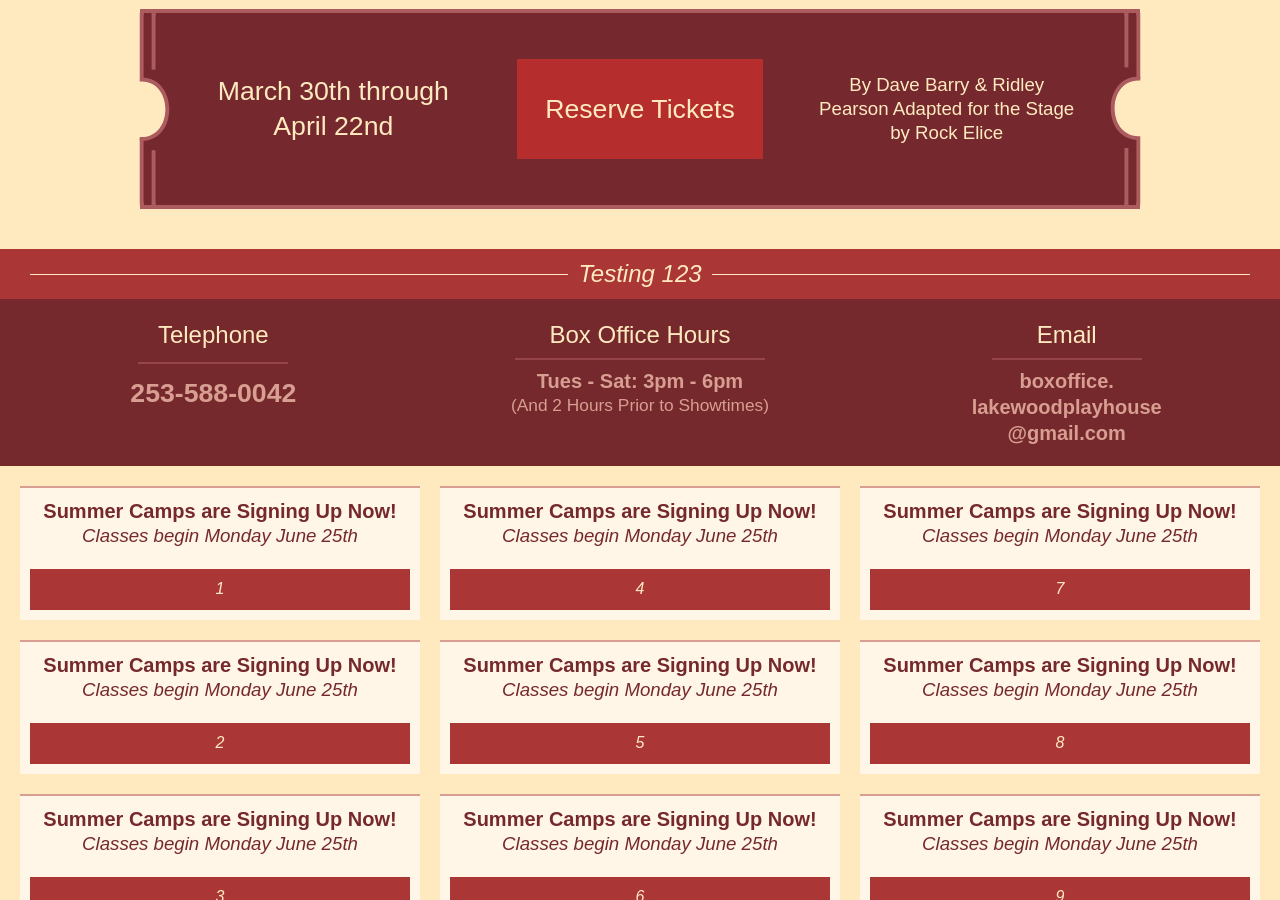
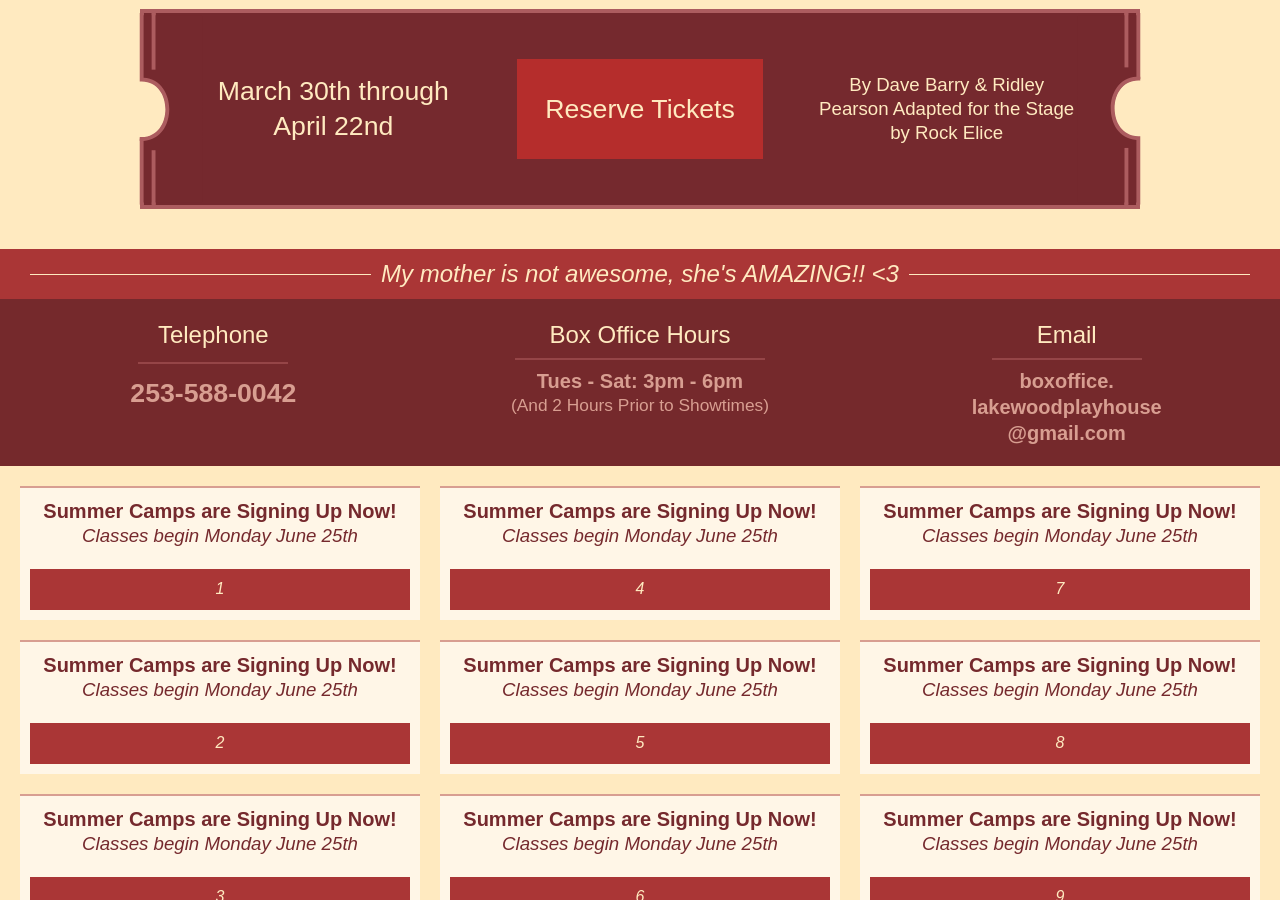
Before and after one commit to LakewoodPlayhouse/lakewood-playhouse, a Jekyll site: the page built from index.html, in a window 1280 px wide and 900 px high, scrolled down 506 px. Built offline with Jekyll 4.4.1, drawn with Linux system fonts in a browser that asks for light colours.

Commit message:
Update Website Settings “Contact”

```diff
--- a/_data/contact.yml
+++ b/_data/contact.yml
@@ -1,4 +1,4 @@
-tagline: Testing 123
+tagline: 'My mother is not awesome, she''s AMAZING!! <3'
 tel: 253-588-0042
 hours: 'Tues - Sat: 3pm - 6pm'
 hours_note: (And 2 Hours Prior to Showtimes)
```
